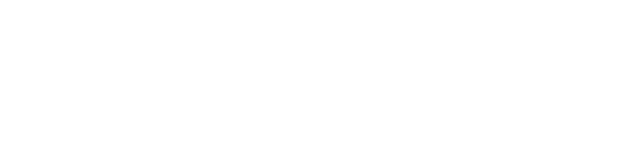
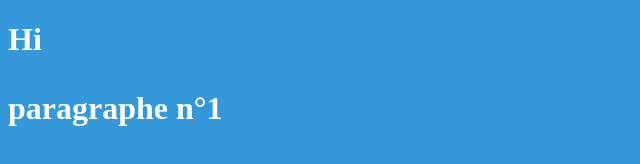
Before and after one commit to RemyLeBeillan/notreProjetRLB, a plain HTML site: page index.html in a window 1280 px wide. Shown: the whole page, without its empty margins (0-640 px from the left). Drawn offline with Linux system fonts and the light colour scheme.

Commit message:
Changement de la couleur de l'arrière plan d'index.html

```diff
--- a/index.html
+++ b/index.html
@@ -6,7 +6,7 @@
 	</head>
 	<style type="text/css">
 	body {
-	background-color #3498db ;
+	background-color: #3498db ;
 	color: white ;
 	}
 	</style>
```
